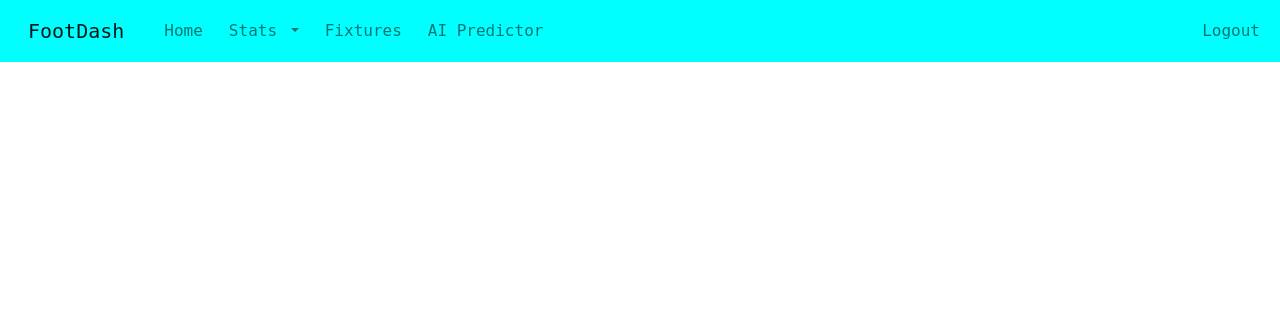
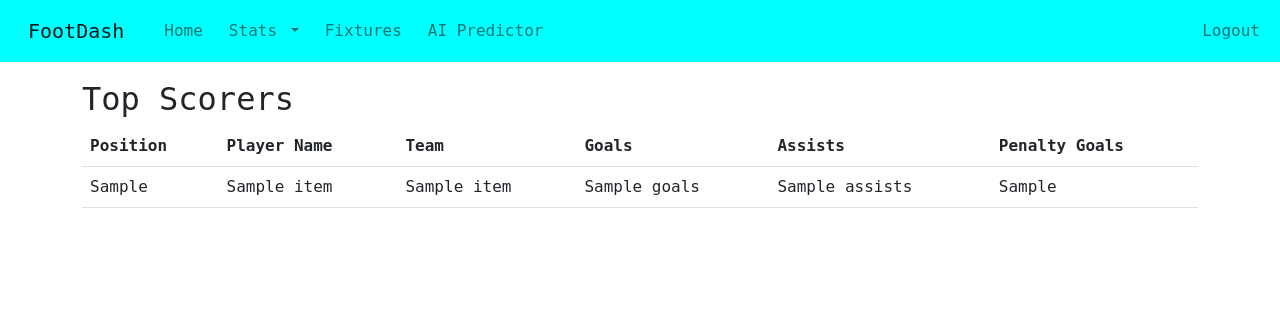
Before and after one commit to RajatMaindoliya/Football-Dashboard, a Django app: page /player_stats in a window 1280 px wide. Shown: the top 322 px of the page. Run offline with Django 5.2, Linux system fonts and the light colour scheme; tables that the repository leaves empty hold one stand-in row (values such as "Sample post"); a database or web service that is not in the repository returns one stand-in record (values such as "Sample title"); data that the repository does not hold is empty.

Commit message:
player stats page complete

```diff
--- a/MainProject/Dashboard/static/Dashboard/player_stats.css
+++ b/MainProject/Dashboard/static/Dashboard/player_stats.css
@@ -43,6 +43,7 @@ header nav a:hover {
 
 main {
     margin-top:80px;
+    font-family: monospace;
 }
 
 /* Styles for the stats page content */
--- a/MainProject/Dashboard/templates/Dashboard/player_stats.html
+++ b/MainProject/Dashboard/templates/Dashboard/player_stats.html
@@ -49,6 +49,34 @@
             </nav>
         </header>
 
+        <div class="container mt-4">
+            <h2>Top Scorers</h2>
+            <table class="table">
+                <thead>
+                    <tr>
+                        <th>Position</th>
+                        <th>Player Name</th>
+                        <th>Team</th>
+                        <th>Goals</th>
+                        <th>Assists</th>
+                        <th>Penalty Goals</th>
+                    </tr>
+                </thead>
+                <tbody>
+                    {% for player in topScorer_data %}
+                        <tr>
+                            <td>{{ player.player_place }}</td>
+                            <td>{{ player.player_name }}</td>
+                            <td>{{ player.team_name }}</td>
+                            <td>{{ player.goals }}</td>
+                            <td>{{ player.assists }}</td>
+                            <td>{{ player.penalty_goals }}</td>
+                        </tr>
+                    {% endfor %}
+                </tbody>
+            </table>
+        </div>
+
     </main>
     <script src="https://cdn.jsdelivr.net/npm/bootstrap@5.2.3/dist/js/bootstrap.bundle.min.js"></script>
 </body>
```
